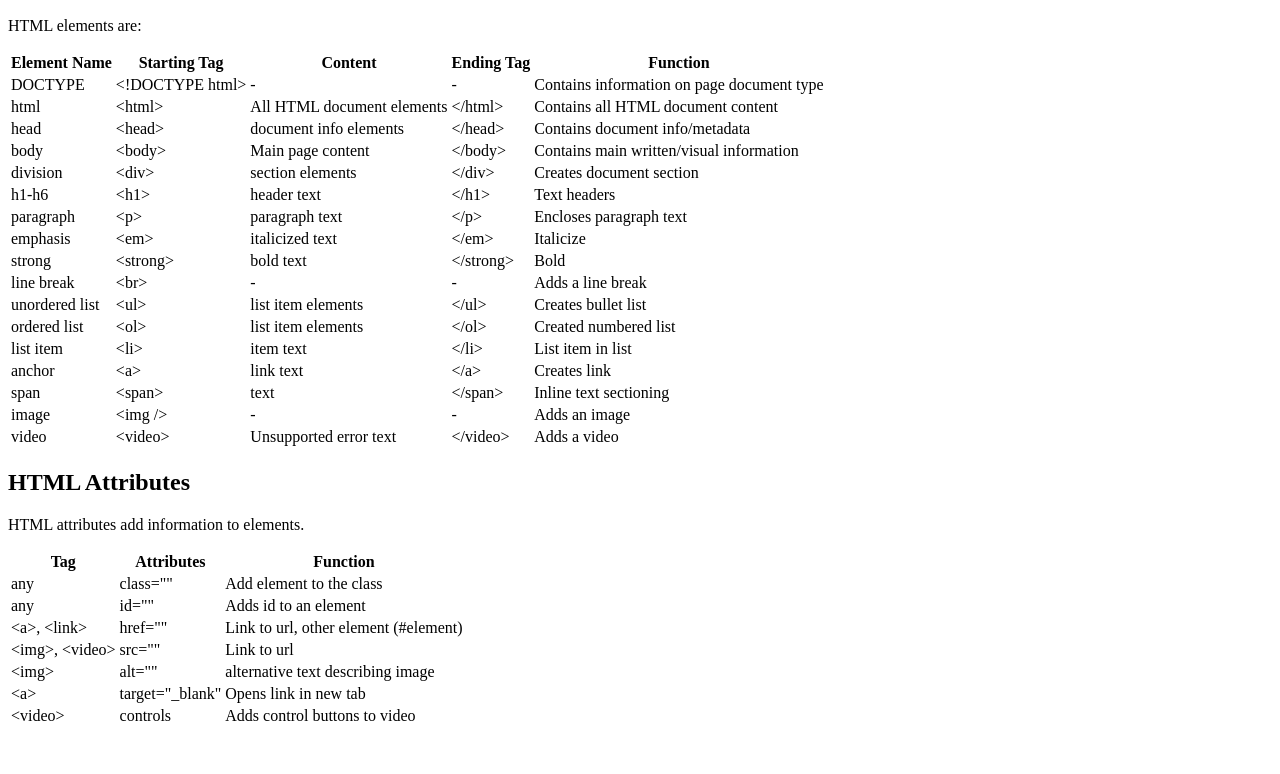
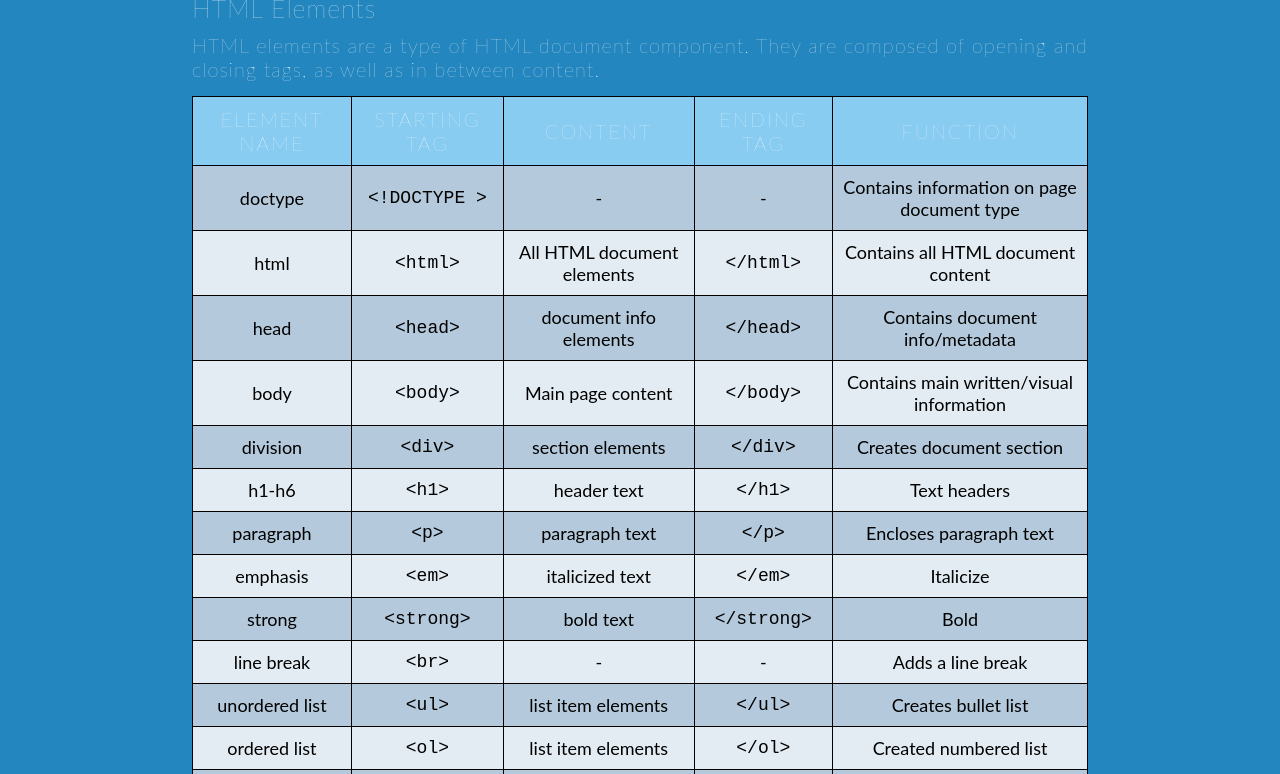
Before and after one commit to AaronChandler976/WebDev_Cheatsheet, a plain HTML site: page index.html in a window 1280 px wide. Shown: the part 110-884 px from the top of the page. Before the commit the page ends 846 px from the top, so only its background shows below. Drawn offline with Linux system fonts and the light colour scheme.

Commit message:
Updated styles, small text changes

```diff
--- a/index.html
+++ b/index.html
@@ -3,7 +3,7 @@
 
     <head>
         <title>HTML/CSS Cheatsheet</title>
-        <link src="./style.css" type="text/css" rel="stylesheet">
+        <link href="./style.css" type="text/css" rel="stylesheet">
     </head>
 
 
@@ -14,7 +14,7 @@
 
         <main>
             <h2 class="elements">HTML Elements</h2>
-                <p>HTML elements are:</p>
+                <p>HTML elements are a type of HTML document component. They are composed of opening and closing tags, as well as in between content.</p>
                 <table class="elements">
                     <thead>
                         <th scope="col">Element Name</th>
@@ -25,129 +25,129 @@
                     </thead>
                     <tbody>
                         <tr>
-                            <td>DOCTYPE</td>
-                            <td>&lt;!DOCTYPE html&gt;</td>
-                            <td>-</td>
-                            <td>-</td>
+                            <td>doctype</td>
+                            <td class="code-tag">&lt;!DOCTYPE &gt;</td>
+                            <td class="blank">-</td>
+                            <td class="blank">-</td>
                             <td>Contains information on page document type</td>
                         </tr>
                         <tr>
                             <td>html</td>
-                            <td>&lt;html&gt;</td>
+                            <td class="code-tag">&lt;html&gt;</td>
                             <td>All HTML document elements</td>
-                            <td>&lt;/html&gt;</td>
+                            <td class="code-tag">&lt;/html&gt;</td>
                             <td>Contains all HTML document content</td>
                         </tr>
                         <tr>
                             <td>head</td>
-                            <td>&lt;head&gt;</td>
+                            <td class="code-tag">&lt;head&gt;</td>
                             <td>document info elements</td>
-                            <td>&lt;/head&gt;</td>
+                            <td class="code-tag">&lt;/head&gt;</td>
                             <td>Contains document info/metadata</td>
                         </tr>
                         <tr>
                             <td>body</td>
-                            <td>&lt;body&gt;</td>
+                            <td class="code-tag">&lt;body&gt;</td>
                             <td>Main page content</td>
-                            <td>&lt;/body&gt;</td>
+                            <td class="code-tag">&lt;/body&gt;</td>
                             <td>Contains main written/visual information</td>
                         </tr>
                         <tr>
                             <td>division</td>
-                            <td>&lt;div&gt;</td>
+                            <td class="code-tag">&lt;div&gt;</td>
                             <td>section elements</td>
-                            <td>&lt;/div&gt;</td>
+                            <td class="code-tag">&lt;/div&gt;</td>
                             <td>Creates document section</td>
                         </tr>
                         <tr>
                             <td>h1-h6</td>
-                            <td>&lt;h1&gt;</td>
+                            <td class="code-tag">&lt;h1&gt;</td>
                             <td>header text</td>
-                            <td>&lt;/h1&gt;</td>
+                            <td class="code-tag">&lt;/h1&gt;</td>
                             <td>Text headers</td>
                         </tr>
                         <tr>
                             <td>paragraph</td>
-                            <td>&lt;p&gt;</td>
+                            <td class="code-tag">&lt;p&gt;</td>
                             <td>paragraph text</td>
-                            <td>&lt;/p&gt;</td>
+                            <td class="code-tag">&lt;/p&gt;</td>
                             <td>Encloses paragraph text</td>
                         </tr>
                         <tr>
                             <td>emphasis</td>
-                            <td>&lt;em&gt;</td>
+                            <td class="code-tag">&lt;em&gt;</td>
                             <td>italicized text</td>
-                            <td>&lt;/em&gt;</td>
+                            <td class="code-tag">&lt;/em&gt;</td>
                             <td>Italicize</td>
                         </tr>
                         <tr>
                             <td>strong</td>
-                            <td>&lt;strong&gt;</td>
+                            <td class="code-tag">&lt;strong&gt;</td>
                             <td>bold text</td>
-                            <td>&lt;/strong&gt;</td>
+                            <td class="code-tag">&lt;/strong&gt;</td>
                             <td>Bold</td>
                         </tr>
                         <tr>
                             <td>line break</td>
-                            <td>&lt;br&gt;</td>
-                            <td>-</td>
-                            <td>-</td>
+                            <td class="code-tag">&lt;br&gt;</td>
+                            <td class="blank">-</td>
+                            <td class="blank">-</td>
                             <td>Adds a line break</td>
                         </tr>
                         <tr>
                             <td>unordered list</td>
-                            <td>&lt;ul&gt;</td>
+                            <td class="code-tag">&lt;ul&gt;</td>
                             <td>list item elements</td>
-                            <td>&lt;/ul&gt;</td>
+                            <td class="code-tag">&lt;/ul&gt;</td>
                             <td>Creates bullet list</td>
                         </tr>
                         <tr>
                             <td>ordered list</td>
-                            <td>&lt;ol&gt;</td>
+                            <td class="code-tag">&lt;ol&gt;</td>
                             <td>list item elements</td>
-                            <td>&lt;/ol&gt;</td>
+                            <td class="code-tag">&lt;/ol&gt;</td>
                             <td>Created numbered list</td>
                         </tr>
                         <tr>
                             <td>list item</td>
-                            <td>&lt;li&gt;</td>
+                            <td class="code-tag">&lt;li&gt;</td>
                             <td>item text</td>
-                            <td>&lt;/li&gt;</td>
+                            <td class="code-tag">&lt;/li&gt;</td>
                             <td>List item in list</td>
                         </tr>
                         <tr>
                             <td>anchor</td>
-                            <td>&lt;a&gt;</td>
+                            <td class="code-tag">&lt;a&gt;</td>
                             <td>link text</td>
-                            <td>&lt;/a&gt;</td>
+                            <td class="code-tag">&lt;/a&gt;</td>
                             <td>Creates link</td>
                         </tr>
                         <tr>
                             <td>span</td>
-                            <td>&lt;span&gt;</td>
+                            <td class="code-tag">&lt;span&gt;</td>
                             <td>text</td>
-                            <td>&lt;/span&gt;</td>
+                            <td class="code-tag">&lt;/span&gt;</td>
                             <td>Inline text sectioning</td>
                         </tr>
                         <tr>
                             <td>image</td>
-                            <td>&lt;img /&gt;</td>
-                            <td>-</td>
-                            <td>-</td>
+                            <td class="code-tag">&lt;img /&gt;</td>
+                            <td class="blank">-</td>
+                            <td class="blank">-</td>
                             <td>Adds an image</td>
                         </tr>
                         <tr>
                             <td>video</td>
-                            <td>&lt;video&gt;</td>
+                            <td class="code-tag">&lt;video&gt;</td>
                             <td>Unsupported error text</td>
-                            <td>&lt;/video&gt;</td>
+                            <td class="code-tag">&lt;/video&gt;</td>
                             <td>Adds a video</td>
                         </tr>
                     </tbody>
                 </table>
 
             <h2 class="attributes">HTML Attributes</h2>
-                <p>HTML attributes add information to elements. </p>
+                <p>HTML attributes are located in an HTML elements opening tag. They add information to and modify the behavior of the elements. </p>
                 <table class="attributes">
                     <thead>
                         <th scope="col">Tag</th>
@@ -156,37 +156,37 @@
                     </thead>
                     <tbody>
                         <tr>
-                            <td>any</td>
+                            <td class="blank">any</td>
                             <td>class=""</td>
                             <td>Add element to the class</td>
                         </tr>
                         <tr>
-                            <td>any</td>
+                            <td class="blank">any</td>
                             <td>id=""</td>
                             <td>Adds id to an element</td>
                         </tr>
                         <tr>
-                            <td>&lt;a&gt;, &lt;link&gt;</td>
+                            <td class="code-tag">&lt;a&gt;, &lt;link&gt;</td>
                             <td>href=""</td>
                             <td>Link to url, other element (#element)</td>
                         </tr>
                         <tr>
-                            <td>&lt;img&gt;, &lt;video&gt;</td>
+                            <td class="code-tag">&lt;img&gt;, &lt;video&gt;</td>
                             <td>src=""</td>
                             <td>Link to url</td>
                         </tr>
                         <tr>
-                            <td>&lt;img&gt;</td>
+                            <td class="code-tag">&lt;img&gt;</td>
                             <td>alt=""</td>
                             <td>alternative text describing image</td>
                         </tr>
                         <tr>
-                            <td>&lt;a&gt;</td>
+                            <td class="code-tag">&lt;a&gt;</td>
                             <td>target="_blank"</td>
                             <td>Opens link in new tab</td>
                         </tr>
                         <tr>
-                            <td>&lt;video&gt;</td>
+                            <td class="code-tag">&lt;video&gt;</td>
                             <td>controls</td>
                             <td>Adds control buttons to video</td>
                         </tr>
--- a/style.css
+++ b/style.css
@@ -1,52 +1,90 @@
 body {
-    background: white;
+    background: rgb(36, 134, 190);
     margin: 0;
     padding: 0;
 }
 
 h1 {
-    color: black;
-    font-family: Verdana;
-    font-size: 20px;
-    font-weight: 300;
-    letter-spacing: 2px;
-    margin: 0;
+    color: rgb(255, 255, 255);
+    font-family: Georgia;
+    font-size: 50px;
+    font-weight: 100;
+    letter-spacing: 1px;
+    text-align: left;
+    margin: 10px 15%;
     padding: 0;
 }
 
 h2 {
-    color: black;
-    font-family: Verdana;
-    font-size: 15px;
-    font-weight: 250;
-    letter-spacing: 2px;
-    margin: 0;
+    color: rgb(255, 255, 255);
+    font-family: 'Lato', sans-serif;
+    font-size: 25px;
+    font-weight: 200;
+    letter-spacing: 1px;
+    text-align: left;
+    margin: 25px 15% 10px;
+    padding: 0;
+}
+
+p {
+    color: white;
+    font-family: 'Lato', sans-serif;
+    font-size: 20px;
+    font-weight: 100;
+    letter-spacing: 1px;
+    text-align: left;
+    margin: 10px 15%;
     padding: 0;
 }
 
 table {
     height: 40%;
     left: 10%;
-    margin: 20px auto;
+    margin: 15px auto 50px;
     overflow-y: scroll;
     position: static;
-    width: 80%;
+    width: 70%;
+    border-collapse: collapse;
   }
 
-  thead th {
+table, th, td {
+    border: 1px solid black;
+}
+
+thead th {
     background: #88CCF1;
     color: #FFF;
     font-family: 'Lato', sans-serif;
-    font-size: 16px;
+    font-size: 20px;
     font-weight: 100;
     letter-spacing: 2px;
     text-transform: uppercase;
-  }
+    padding: 10px;
+}
 
-  td {
+td {
     font-size: 18px;
     font-family: 'Lato', sans-serif;
     font-weight: 400;
-    padding: 20px;
-    text-align: left;
-  }
+    padding: 10px;
+    text-align: center;
+    border-collapse: collapse;
+}
+
+tr:nth-child(even) {
+    background-color: rgb(227, 236, 243);
+}
+
+tr:nth-child(odd) {
+    background-color: rgb(180, 201, 219);
+}
+
+td.code-tag {
+    font-size: 18px;
+    font-family: 'Courier New';
+    font-weight: 400;
+}
+
+td.blank {
+    text-align: center;
+}
```
